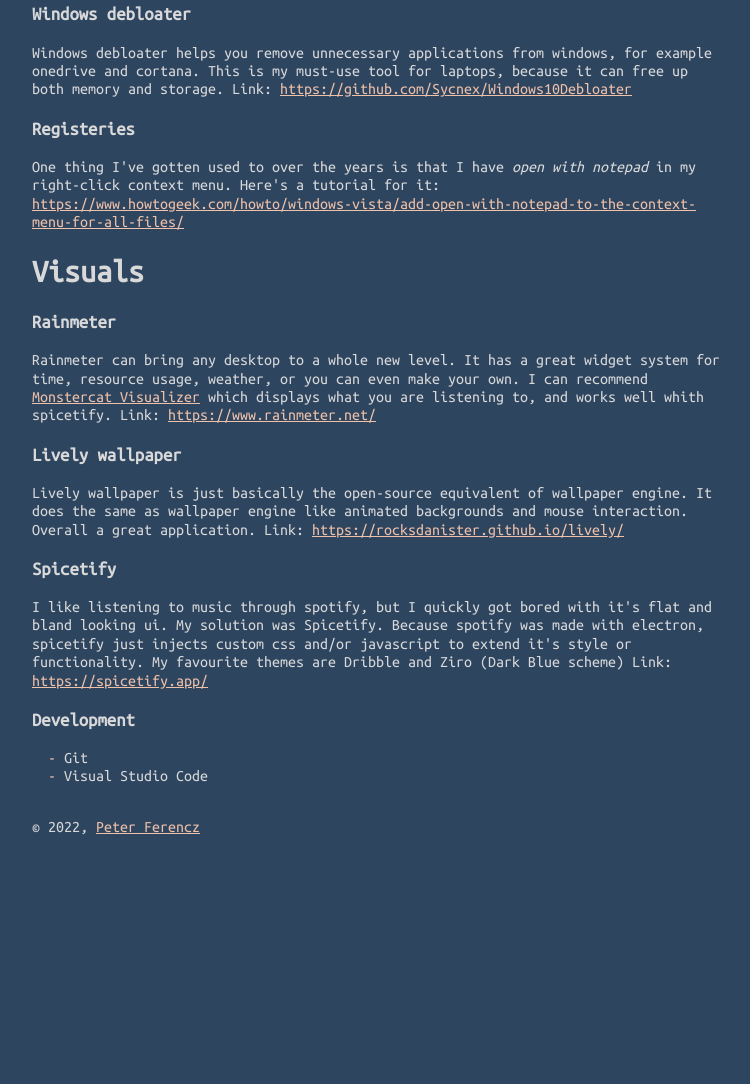
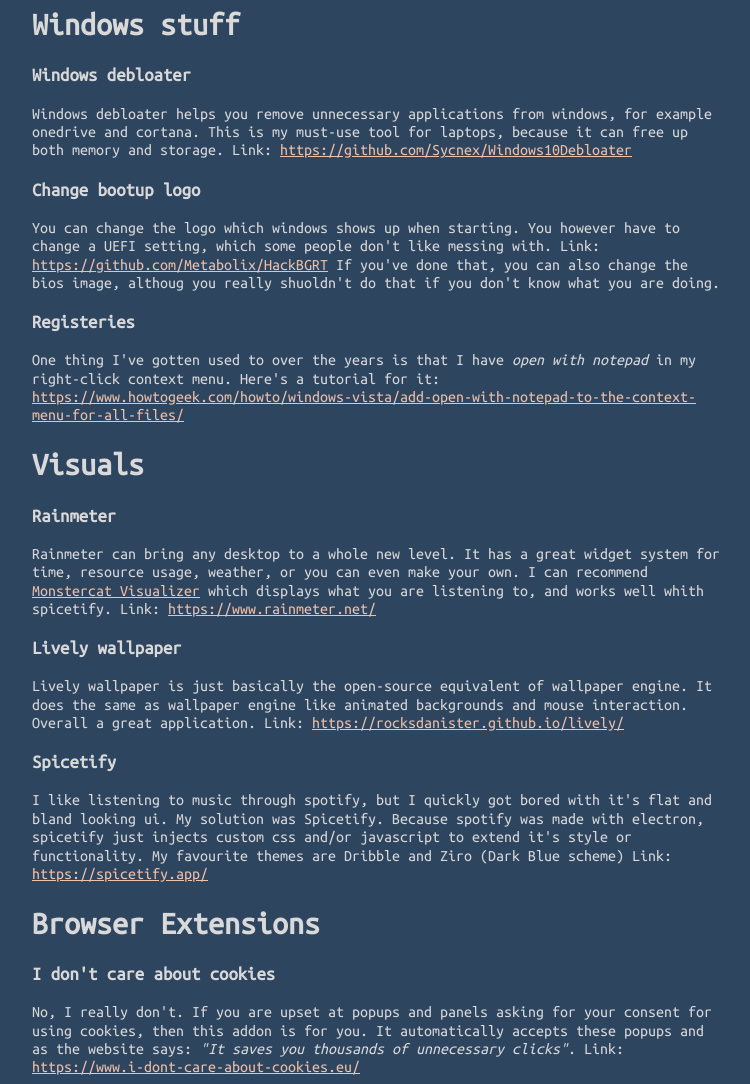
Before and after one commit to peterferencz/blog.peterferencz.me, a Gatsby site: page /setup/ in a window 1280 px wide. Shown: the part 308-1392 px from the top of the page, without its empty margins (264-1014 px from the left). Before the commit the page ends 1184 px from the top, so only its background shows below. Built offline with nearby package versions, Linux system fonts and the light colour scheme; Gatsby itself is replaced by a stand-in of ours.

Commit message:
updated blog post: setup

```diff
--- a/content/blog/setup/index.md
+++ b/content/blog/setup/index.md
@@ -7,9 +7,16 @@
 # My setup for new Computers
 This is a list of steps I go through when setting up a new freshly installed windows machine, but most of them work for other operating systems also.
 
+# Windows stuff
+
 ### Windows debloater
 Windows debloater helps you remove unnecessary applications from windows, for example onedrive and cortana. This is my must-use tool for laptops, because it can free up both memory and storage.
 Link: [https://github.com/Sycnex/Windows10Debloater](https://github.com/Sycnex/Windows10Debloater)
+
+### Change bootup logo
+You can change the logo which windows shows up when starting. You however have to change a UEFI setting, which some people don't like messing with.
+Link: [https://github.com/Metabolix/HackBGRT](https://github.com/Metabolix/HackBGRT)
+If you've done that, you can also change the bios image, althoug you really shuoldn't do that if you don't know what you are doing.
 
 ### Registeries
 One thing I've gotten used to over the years is that I have *open with notepad* in my right-click context menu. Here's a tutorial for it: [https://www.howtogeek.com/howto/windows-vista/add-open-with-notepad-to-the-context-menu-for-all-files/](https://www.howtogeek.com/howto/windows-vista/add-open-with-notepad-to-the-context-menu-for-all-files/)
@@ -28,6 +35,12 @@
 I like listening to music through spotify, but I quickly got bored with it's flat and bland looking ui. My solution was Spicetify. Because spotify was made with electron, spicetify just injects custom css and/or javascript to extend it's style or functionality. My favourite themes are Dribble and Ziro (Dark Blue scheme)
 Link: [https://spicetify.app/](https://spicetify.app/)
 
+# Browser Extensions
+
+### I don't care about cookies
+No, I really don't. If you are upset at popups and panels asking for your consent for using cookies, then this addon is for you. It automatically accepts these popups and as the website says: *"It saves you thousands of unnecessary clicks"*.
+Link: [https://www.i-dont-care-about-cookies.eu/](https://www.i-dont-care-about-cookies.eu/)
+
 ### Development
  - Git
  - Visual Studio Code
```
